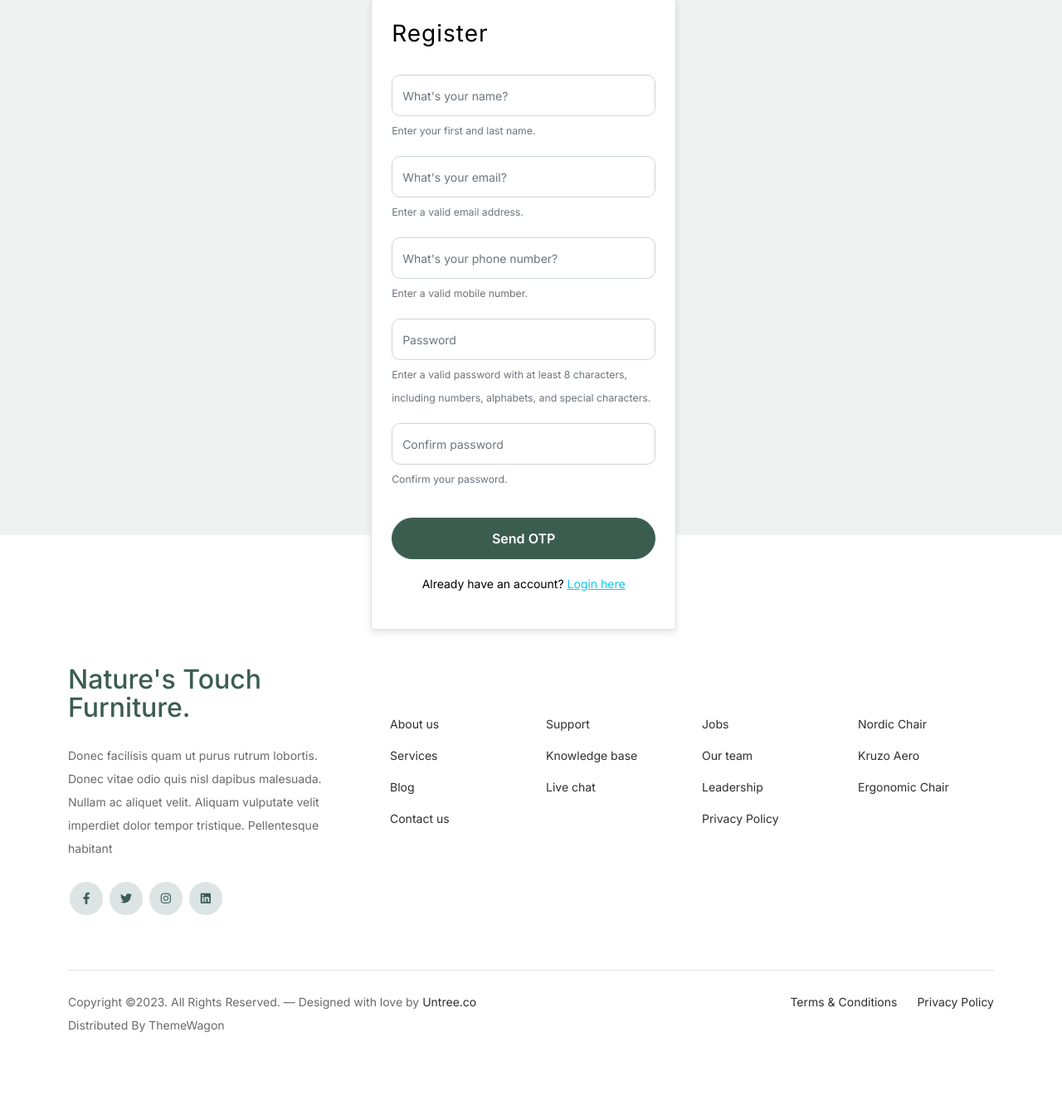
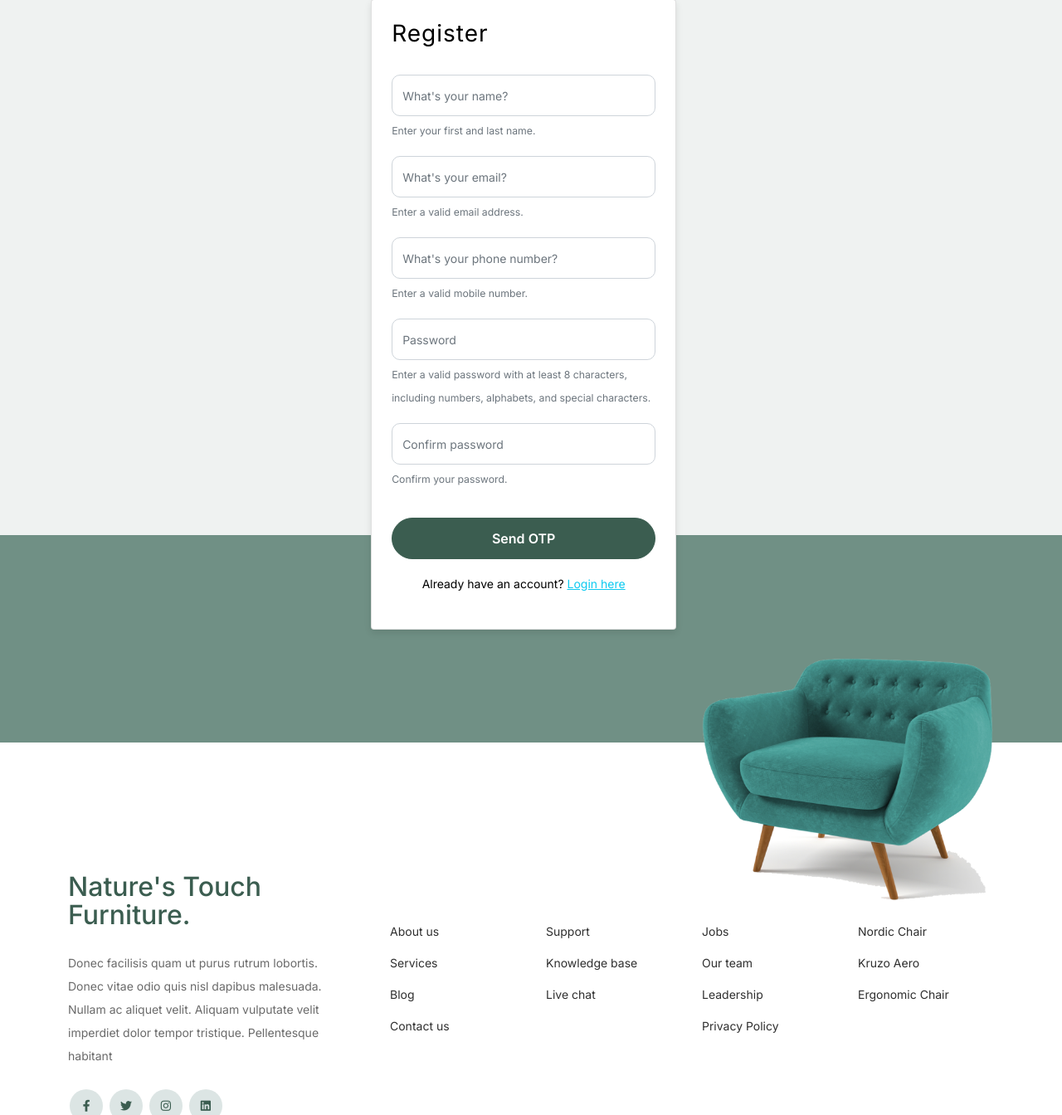
Before and after one commit to aswinbharath1/NaturesFurniture, a Django app: page /login/user-signup in a window 1280 px wide. Shown: the part 239-1583 px from the top of the page at 83% size. Before the commit the page ends 1483 px from the top, so only its background shows below. Run offline with Django 4.2, Linux system fonts and the light colour scheme; some libraries are stand-ins or nearby versions.

Commit message:
resolved template issue

```diff
--- a/templates/accounts/signup.html
+++ b/templates/accounts/signup.html
@@ -72,8 +72,12 @@
         </div>
     </section>
 </div>
+<div style="height: 250px; width: 100%; background-color: #709085;"></div>
+
+{% endblock %}
 
 
+{% block script %}
 <script>
     function validateForm() {
         // Add your custom validation logic here
@@ -101,4 +105,5 @@
     }
 </script>
 
-{% endblock %}
+
+{% endblock script %}
--- a/templates/layout/base.html
+++ b/templates/layout/base.html
@@ -71,7 +71,9 @@
     <!-- Start Footer Section -->
     <footer class="footer-section">
       <div class="container relative">
-
+        <div class="sofa-img">
+          <img  src="{% static 'images/sofa.png' %}" alt="Image" class="img-fluid" />
+        </div>
 
         <div class="row">
           <div class="col-lg-8">
@@ -203,6 +205,9 @@
     <script src="https://code.jquery.com/jquery-3.3.1.slim.min.js" integrity="sha384-q8i/X+965DzO0rT7abK41JStQIAqVgRVzpbzo5smXKp4YfRvH+8abtTE1Pi6jizo" crossorigin="anonymous"></script>
     <script src="https://cdn.jsdelivr.net/npm/popper.js@1.14.7/dist/umd/popper.min.js" integrity="sha384-UO2eT0CpHqdSJQ6hJty5KVphtPhzWj9WO1clHTMGa3JDZwrnQq4sF86dIHNDz0W1" crossorigin="anonymous"></script>
     <script src="https://cdn.jsdelivr.net/npm/bootstrap@4.3.1/dist/js/bootstrap.min.js" integrity="sha384-JjSmVgyd0p3pXB1rRibZUAYoIIy6OrQ6VrjIEaFf/nJGzIxFDsf4x0xIM+B07jRM" crossorigin="anonymous"></script>
+
+
+
     {% block script %}
 
     {% endblock %}
```
